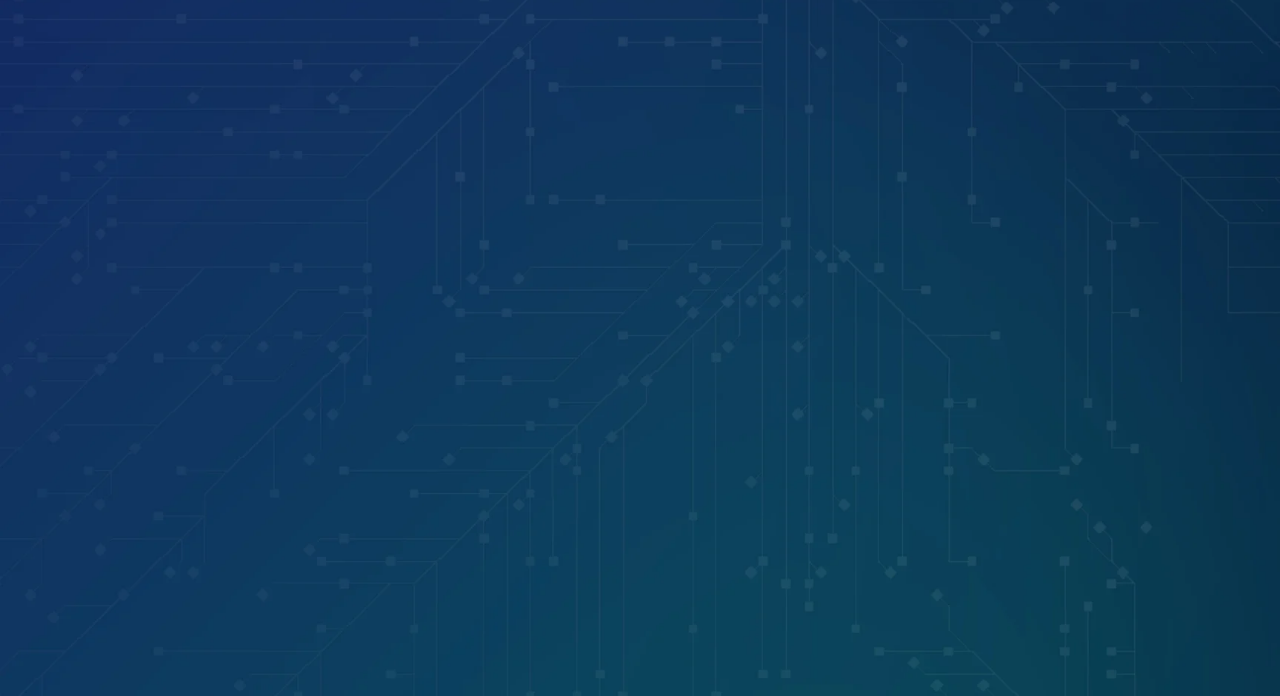
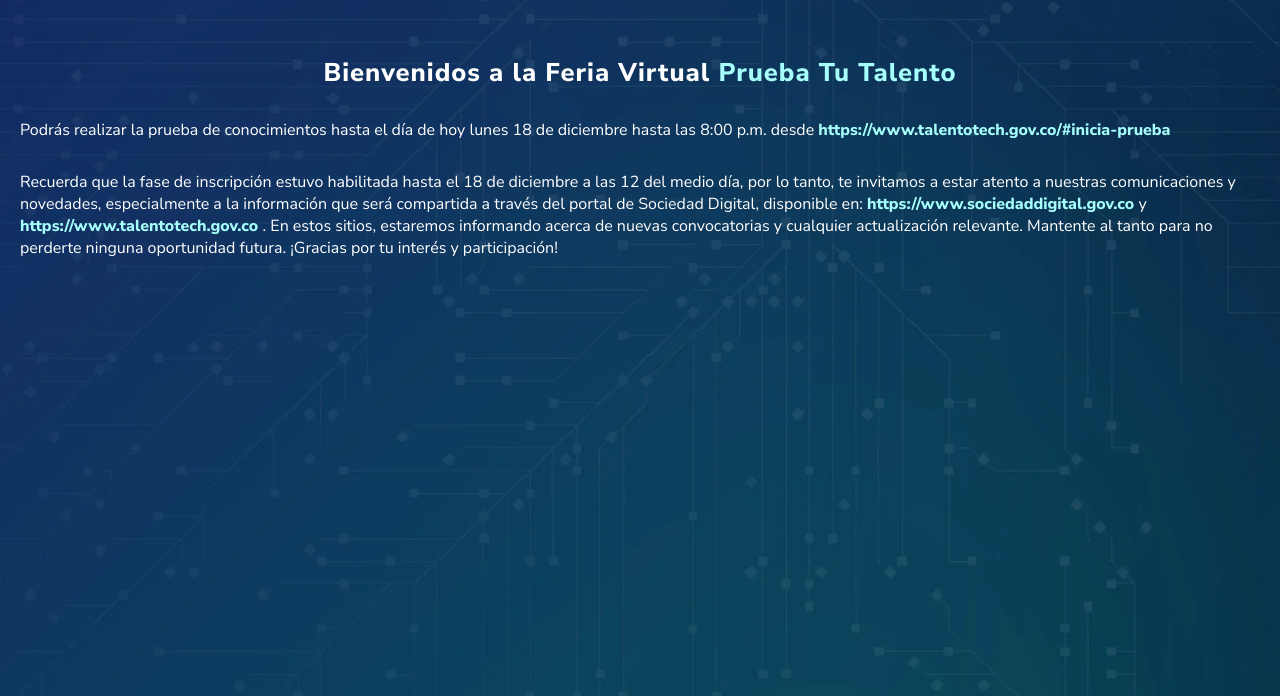
Before and after one commit to mandresblac/proyectosFrontEndMentor, a plain HTML site: page webTalentoTech/index.html in a window 1280 px wide. Shown: the part 104-800 px from the top of the page. Drawn offline with Linux system fonts and the light colour scheme.

Commit message:
commit 26

```diff
--- a/webTalentoTech/index.html
+++ b/webTalentoTech/index.html
@@ -43,6 +43,58 @@
       </nav>
     </header>
 
+    <section class="section">
+      <h2 class="section__title">
+        Bienvenidos a la Feria Virtual
+        <span class="section__title-span">Prueba Tu Talento</span>
+      </h2>
+
+      <div class="section__text">
+        <p class="section__paragraph">
+          Podrás realizar la prueba de conocimientos hasta el día de hoy lunes
+          18 de diciembre hasta las 8:00 p.m. desde
+
+          <strong class="section__strong">
+            <a
+              href="https://www.talentotech.gov.co/#inicia-prueba"
+              class="section__link"
+            >
+              https://www.talentotech.gov.co/#inicia-prueba
+            </a>
+          </strong>
+        </p>
+
+        <p class="section__paragraph">
+          Recuerda que la fase de inscripción estuvo habilitada hasta el 18 de
+          diciembre a las 12 del medio día, por lo tanto, te invitamos a estar
+          atento a nuestras comunicaciones y novedades, especialmente a la
+          información que será compartida a través del portal de Sociedad
+          Digital, disponible en:
+
+          <strong class="section__strong">
+            <a
+              href="https://www.sociedaddigital.gov.co/720/w3-channel.html"
+              class="section__link"
+            >
+              https://www.sociedaddigital.gov.co
+            </a>
+          </strong>
+          y
+          <strong class="section__strong">
+            <a href="https://www.talentotech.gov.co/" class="section__link">
+              https://www.talentotech.gov.co
+            </a>
+          </strong>
+          . En estos sitios, estaremos informando acerca de nuevas convocatorias
+          y cualquier actualización relevante. Mantente al tanto para no
+          perderte ninguna oportunidad futura. ¡Gracias por tu interés y
+          participación!
+        </p>
+      </div>
+    </section>
+
+    <footer></footer>
+
     <script src="script.js"></script>
   </body>
 </html>
--- a/webTalentoTech/style.css
+++ b/webTalentoTech/style.css
@@ -9,6 +9,11 @@
   box-sizing: border-box;
   list-style: none;
   text-decoration: none;
+}
+
+:root {
+  --text1: #fff;
+  --text2: #a7fffc;
 }
 
 img {
@@ -23,6 +28,8 @@
   background-size: cover;
   min-height: 100vh;
 }
+
+/* ------------ HEADER ------------ */
 
 .header {
   position: relative;
@@ -56,7 +63,7 @@
   position: absolute;
   content: "Menú";
   display: inline-block;
-  color: #fff;
+  color: var(--text1);
   top: 6px;
   left: 39px;
   font-size: 19px;
@@ -81,7 +88,7 @@
   position: absolute;
   content: "Menú";
   display: inline-block;
-  color: #fff;
+  color: var(--text1);
   top: 6px;
   left: 39px;
   font-size: 19px;
@@ -116,7 +123,44 @@
 .header__links {
   font-size: 20px;
   font-weight: 400;
-  color: #fff;
+  color: var(--text1);
+}
+
+/* ------------ SECTION ------------ */
+
+.section {
+  margin-top: 10px;
+  padding: 30px 20px;
+  display: flex;
+  flex-direction: column;
+  align-items: center;
+  justify-content: center;
+}
+
+.section__title {
+  text-align: center;
+  font-weight: 900;
+  font-size: 1.6rem;
+  color: var(--text1);
+  letter-spacing: 1px;
+  line-height: 32px;
+}
+
+.section__title-span {
+  font-weight: 900;
+  font-size: 1.6rem;
+  color: var(--text2);
+}
+
+.section__paragraph {
+  color: var(--text1);
+  margin-top: 30px;
+  font-size: 16px;
+  font-weight: 400;
+}
+
+.section__link {
+  color: var(--text2);
 }
 
 /* ------------ CLASES QUE SE UTILIZAN CON JAVASCRIPT ------------ */
@@ -140,6 +184,7 @@
 
 /* ------------ MEDIA QUERIES ------------ */
 @media (min-width: 768px) {
+  /* ------------ HEADER MEDIA QUERIE ------------ */
   .header {
     display: flex;
     flex-direction: row;
@@ -191,10 +236,12 @@
   .header__links {
     font-size: 16px;
     font-weight: 400;
-    color: #fff;
+    color: var(--text1);
   }
   .header__links:hover {
     border-bottom: 1px solid #e3e3e3;
     color: #e3e3e3;
   }
+
+  /* ------------ SECTION MEDIA QUERIE ------------ */
 }
```
